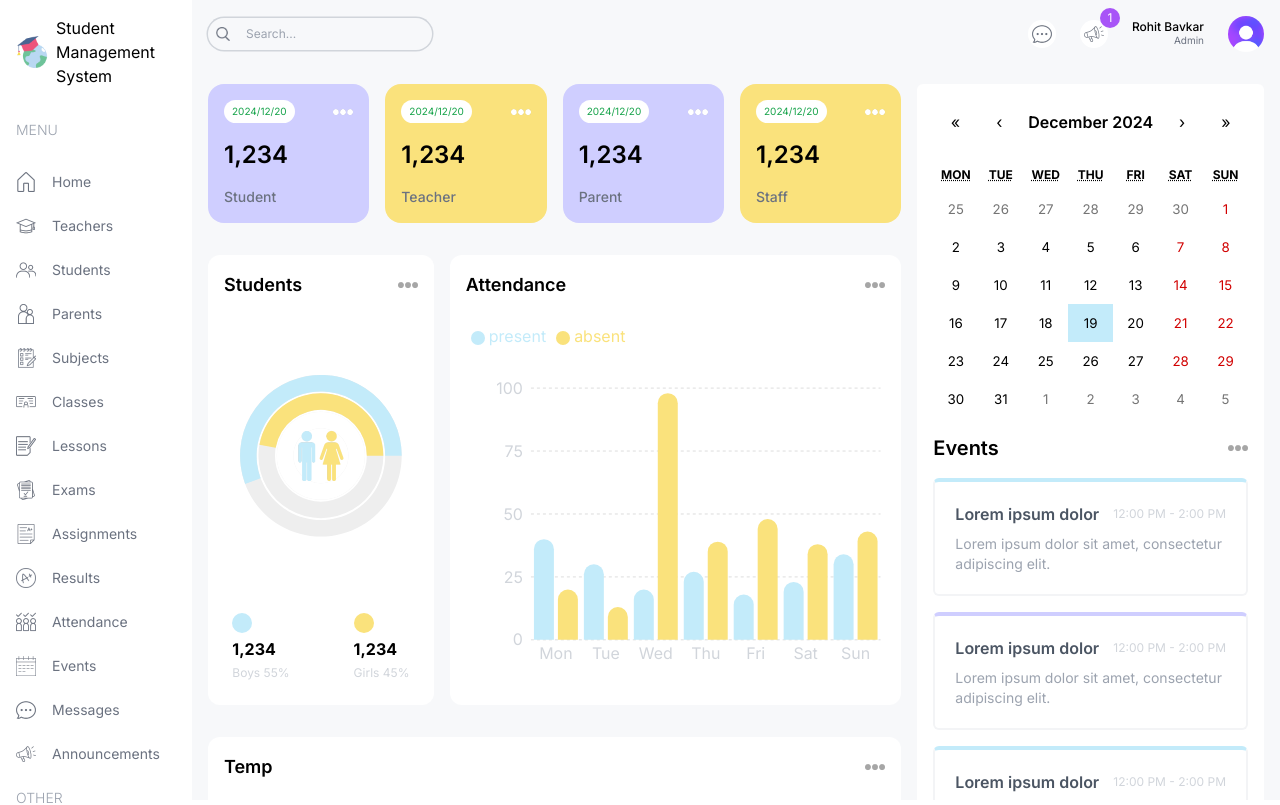
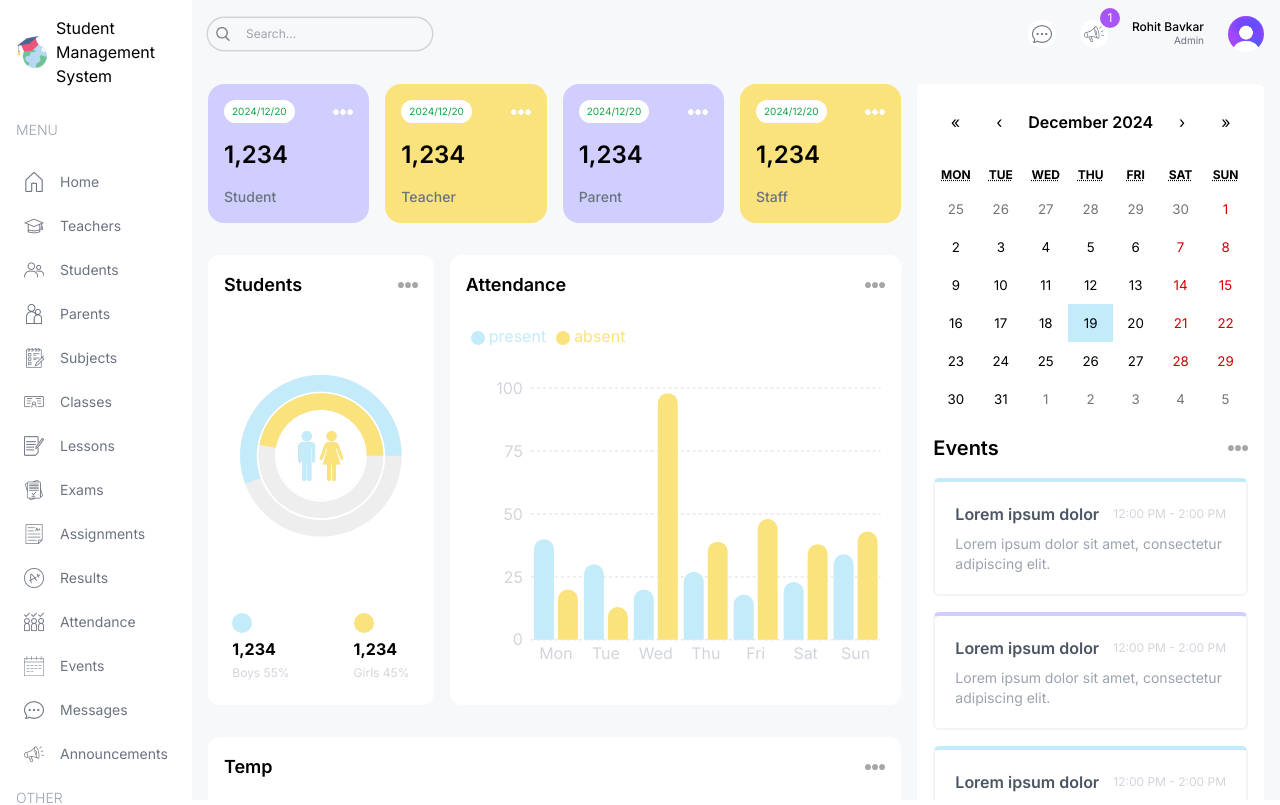
Before and after one commit to RohitBavkar/sms-client, a Next.js app: page /admin in a window 1280 px wide. Shown: the top 805 px of the page. Built offline with nearby package versions, Linux system fonts and the light colour scheme.

Commit message:
Role wise menu

```diff
--- a/src/components/Menu.tsx
+++ b/src/components/Menu.tsx
@@ -1,5 +1,6 @@
 import Link from "next/link";
 import Image from "next/image";
+import { role } from "@/lib/data";
 
 const menuItems = [
   {
@@ -124,16 +125,20 @@
           <span className="hidden lg:block text-gray-400 font-light my-4">
             {i.title}
           </span>
-          {i.items.map((item) => (
+          {i.items.map((item) => {
+            if (item.visible.includes(role)) {
+              return (
                 <Link
                   href={item.href}
                   key={item.label}
-              className="flex items-center justify-center lg:justify-start gap-4 text-gray-500 py-2"
+                  className="flex items-center justify-center lg:justify-start gap-4 text-gray-500 py-2 md:px-2 rounded-md hover:bg-smsSkyLight"
                 >
                   <Image src={item.icon} alt="" width={20} height={20} />
                   <span className="hidden lg:block">{item.label}</span>
                 </Link>
-          ))}
+              );
+            }
+          })}
         </div>
       ))}
     </div>
```
Lines whose indentation alone changed are shown as unchanged.
